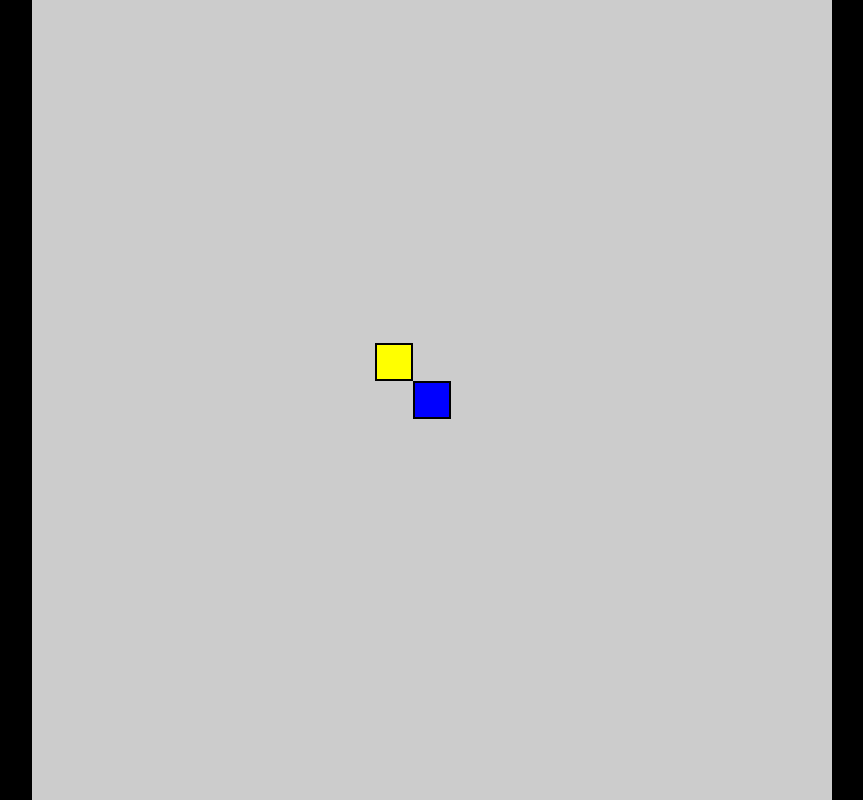
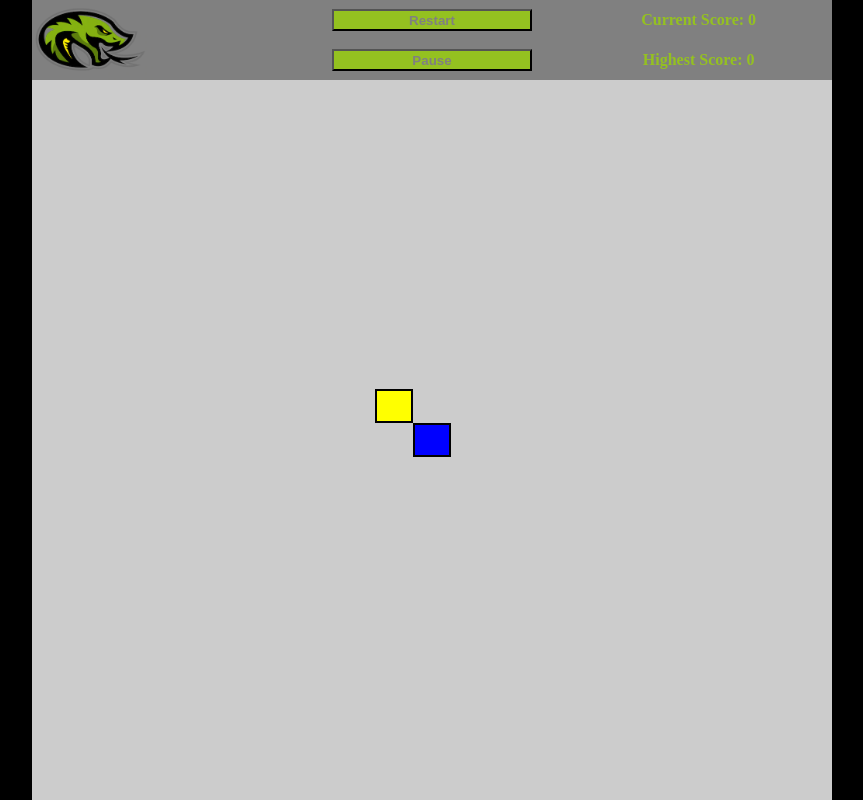
Before and after one commit to paranoidbot/snake-js, a plain HTML site: page index.html in a window 1280 px wide. Shown: the whole page, without its empty margins (208-1071 px from the left). Drawn offline with Linux system fonts and the light colour scheme.

Commit message:
add header for ui

```diff
--- a/index.html
+++ b/index.html
@@ -6,8 +6,36 @@
     <link rel="stylesheet" href="master.css">
     </head>
   <body>
-    <div id="gameboard"></div>
+    <div class="game">
+      <div class="game-header">
+        <div class='header-item' id="game-logo">
+          <img id = 'logo-img' src="./gimped.png" alt="text">
+        </div>
+
+        <div class="game-controls header-item">
+
+            <button type="button" name="button" class = 'header-btn'>Restart</button>
+            <button type="button" name="button" class = 'header-btn'>Pause</button>
+
+        </div>
+
+        <div class="scores header-item">
+
+          <div id="current-score" class="score">Current Score:
+            <span id='current-score-counter' class='counter'>0</span></div>
+          <div id="high-score" class="score">Highest Score:
+            <span id='high-score-counter' clas='counter'>0</span> </div>
+
+        </div>
+
+      </div>
+
+      <div id="gameboard"></div>
+
+    </div>
+
     <script type="module"  src='game.js' defer> </script>
+
 
   </body>
 </html>
--- a/master.css
+++ b/master.css
@@ -10,8 +10,8 @@ body {
 
 #gameboard {
   background-color: #CCC;
-  height: 100vmin;
-  width: 100vmin;
+  height: 90%;
+  width: 100%;
   display: grid;
   grid-template-columns: repeat(21, 1fr);
   grid-template-rows: repeat(21, 1fr);
@@ -27,3 +27,48 @@ body {
   background-color: yellow;
   border: 0.25vmin solid black;
 }
+
+.game {
+  display: flex;
+  flex-direction: column;
+  height: 100vmin;
+  width: 100vmin;
+}
+
+.game-header {
+  display: flex;
+  background-color: gray;
+  height: 10%;
+  width: 100%;
+}
+
+.header-item {
+  display: flex;
+  flex-direction: column;
+  align-items: center;
+  justify-content: space-around;
+  width: 33.3333%;
+  height: 100%;
+}
+
+#game-logo{
+  display: block;
+}
+
+#logo-img {
+  width: auto;
+  height: 100%;
+}
+
+.score {
+  color: #94C120;
+  font-weight: bold;
+}
+
+.header-btn {
+  padding: 0.5%;
+  width: 75%;
+  background-color: #94C120;
+  color: gray;
+  font-weight: bold;
+}
```
Also changed, not shown: gimped.png (added).
